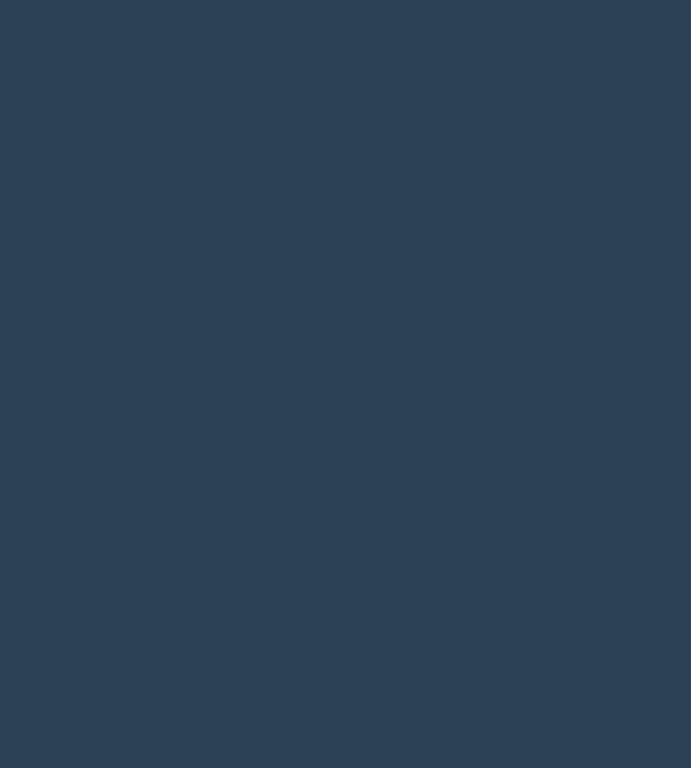
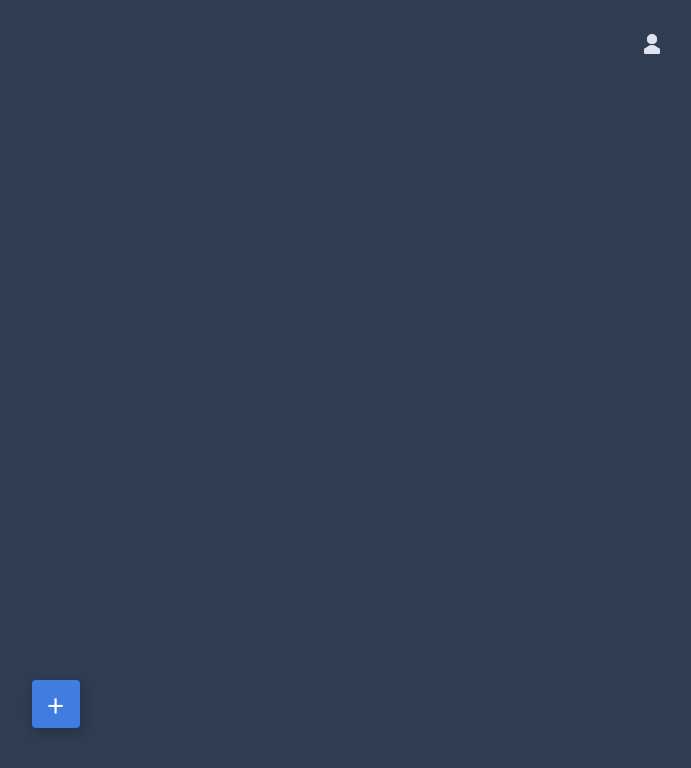
Before and after one commit to MaetDol/todo-react, a React (Create React App) app: page / in a window 1280 px wide. Shown: the top 768 px of the page, without its empty margins (584-1275 px from the left). Built offline with nearby package versions, Linux system fonts and the light colour scheme.

Commit message:
feat, 라우팅을 관리하는 RoutesPage 컴포넌트 구현

```diff
--- a/src/App.tsx
+++ b/src/App.tsx
@@ -1,15 +1,18 @@
 import { Global, ThemeProvider } from '@emotion/react';
-import colors from 'styles/colors';
+import RoutesPage from 'pages/routes';
+import { BrowserRouter } from 'react-router-dom';
+import { colors, effects, typography } from 'styles';
 import globalStyle from 'styles/global';
-import { colors, typography, effects } from 'styles';
 
 function App() {
   return (
     <>
       <Global styles={globalStyle} />
-      <ThemeProvider theme={{ colors, typography, effects }}>
-        <div></div>
-      </ThemeProvider>
+      <BrowserRouter>
+        <ThemeProvider theme={{ colors, typography, effects }}>
+          <RoutesPage />
+        </ThemeProvider>
+      </BrowserRouter>
     </>
   );
 }
--- /dev/null
+++ b/src/pages/routes.tsx
@@ -0,0 +1,11 @@
+import { Route, Routes } from 'react-router-dom';
+import { Home } from './home';
+
+export default function RoutesPage() {
+  return (
+    <Routes>
+      <Route path="/" element={<Home />} />
+      <Route path="*" element={<Home />} />
+    </Routes>
+  );
+}
```
